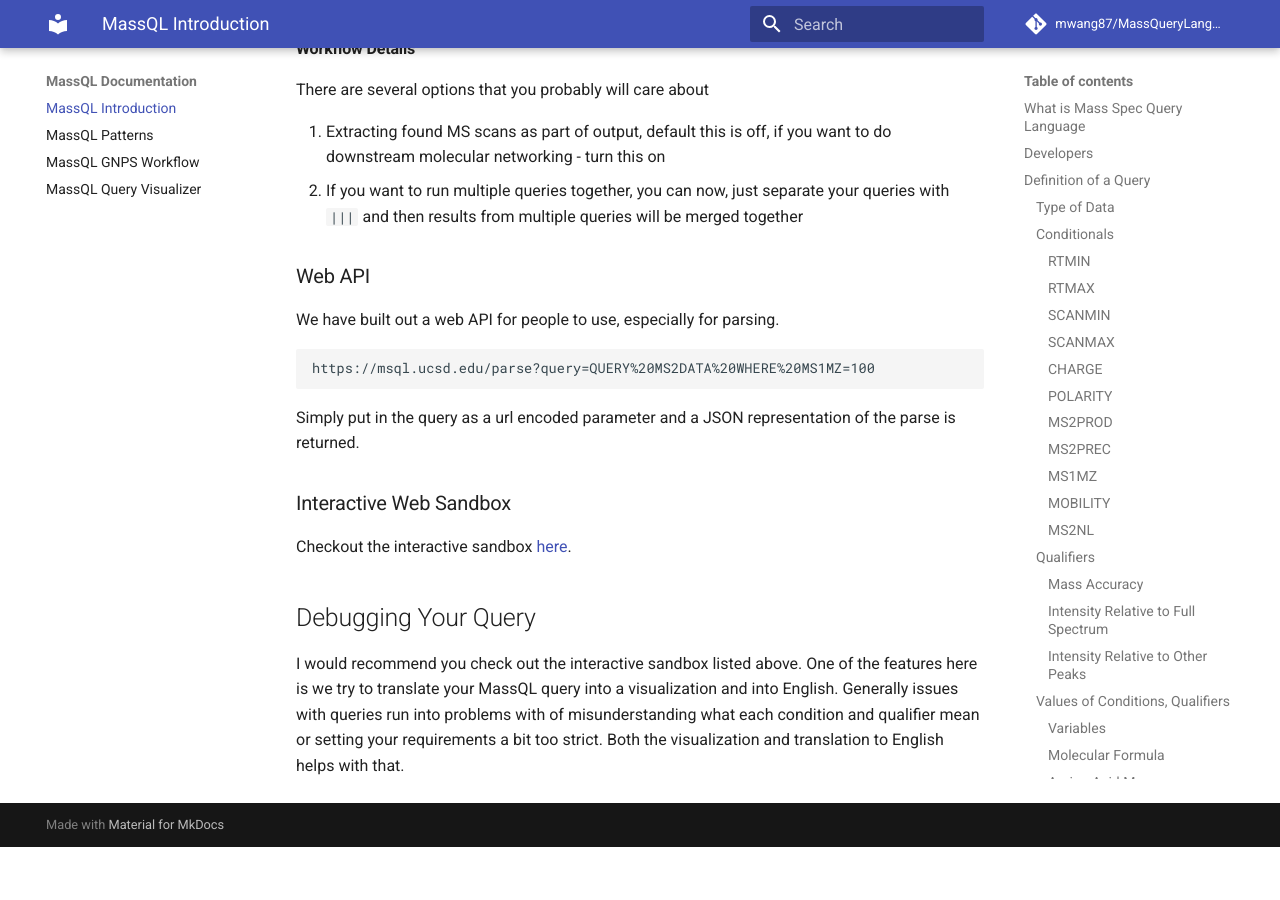
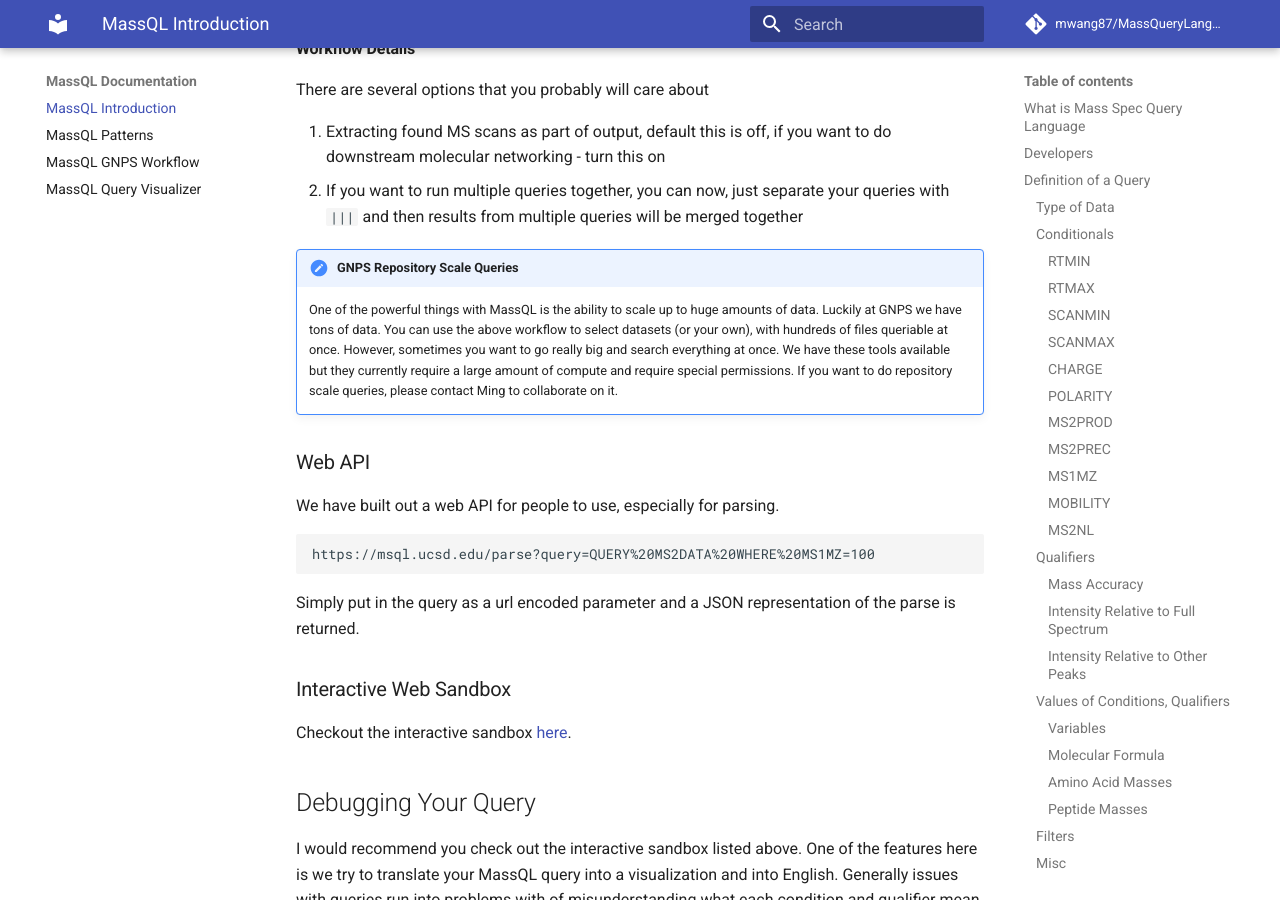
Before and after one commit to mwang87/MassQueryLanguage_Documentation, an MkDocs documentation site: the page built from docs/index.md, in a window 1280 px wide and 900 px high, scrolled down 8650 px. Built offline with MkDocs 1.6.1 and Material for MkDocs 9.7.7, drawn with Linux system fonts in a browser that asks for light colours; comment, search, counter and statistics services are not loaded; before the commit the page ends 9497 px from its top, so only the background shows below that.

Commit message:
updating index

````diff
--- a/docs/index.md
+++ b/docs/index.md
@@ -347,6 +347,7 @@
 
 We have a proteosafe workflow that we have created that nicely integrates into GNPS - Try the beta [here](https://proteomics2.ucsd.edu/ProteoSAFe/index.jsp?params=%7B%22workflow%22%3A%20%22MSQL-NF%22%7D).
 
+
 #### Workflow Details
 
 There are several options that you probably will care about
@@ -354,6 +355,12 @@
 1. Extracting found MS scans as part of output, default this is off, if you want to do downstream molecular networking - turn this on
 1. If you want to run multiple queries together, you can now, just separate your queries with ```|||``` and then results from multiple queries will be merged together
 
+
+!!! note "GNPS Repository Scale Queries"
+    One of the powerful things with MassQL is the ability to scale up to huge amounts of data. Luckily at GNPS we have tons of data. You can use the above workflow to
+    select datasets (or your own), with hundreds of files queriable at once. However, sometimes you want to go really big and search everything at once. We have these
+    tools available but they currently require a large amount of compute and require special permissions. If you want to do repository scale queries, please contact Ming
+    to collaborate on it.
 
 ### Web API
 
````
